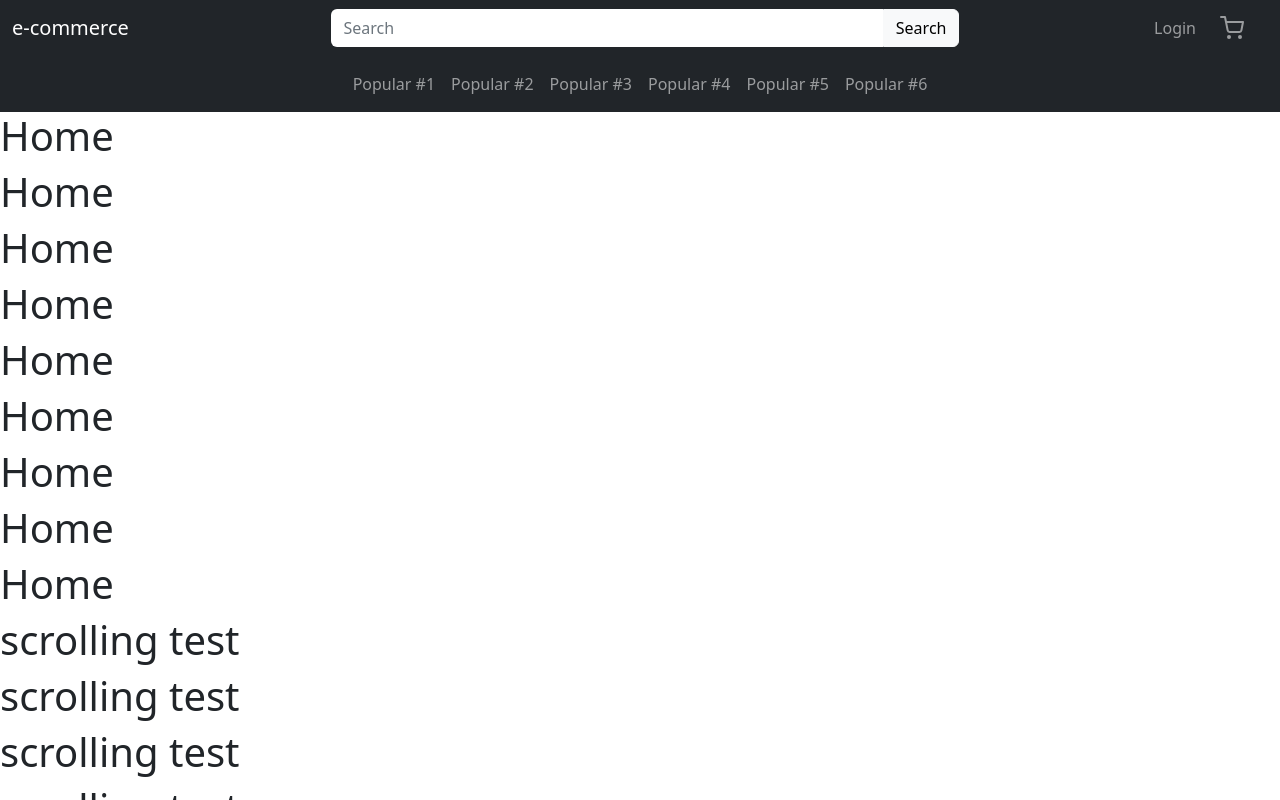
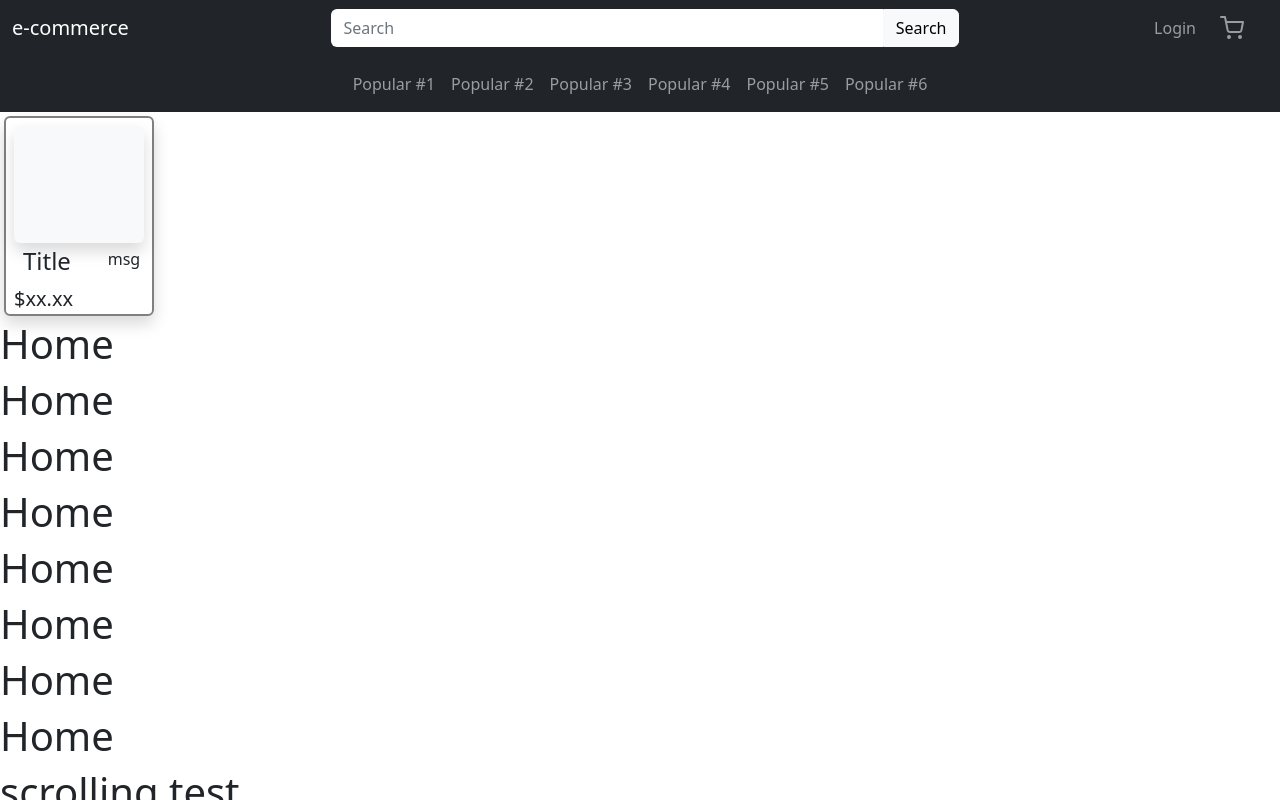
Before and after one commit to dtchitt/e-commerce-website, a React (Create React App) app: page / in a window 1280 px wide. Shown: the top 800 px of the page. Built offline with nearby package versions, Linux system fonts and the light colour scheme.

Commit message:
created a simple product card layout to be displayed in a list form

```diff
--- a/package.json
+++ b/package.json
@@ -17,8 +17,7 @@
     "react-icons": "^4.4.0",
     "react-router-bootstrap": "^0.26.2",
     "react-router-dom": "^6.3.0",
-    "react-scripts": "5.0.1",
-    "typescript": "^4.7.4",
+    "react-scripts": "^5.0.1",
     "web-vitals": "^2.1.4"
   },
   "scripts": {
@@ -46,6 +45,7 @@
     ]
   },
   "devDependencies": {
-    "@types/react-router-bootstrap": "^0.24.5"
+    "@types/react-router-bootstrap": "^0.24.5",
+    "typescript": "^4.8.2"
   }
 }
--- a/src/components/pages/Home.tsx
+++ b/src/components/pages/Home.tsx
@@ -1,7 +1,9 @@
+import ProductCard from "../product-views/ProductCard";
+
 function Home() {
 	return (
 		<div>
-			<h1>Home</h1>
+			<ProductCard />
 			<h1>Home</h1>
 			<h1>Home</h1>
 			<h1>Home</h1>
--- /dev/null
+++ b/src/components/product-views/ProductCard.css
@@ -0,0 +1,13 @@
+#card{
+    width:150px;
+    height: 200px;
+    border: 2px solid grey;
+}
+
+.image-container{
+    width: 100%;
+    height: 65%;
+}
+
+.grow { transition: all .2s ease-in-out; }
+.grow:hover { transform: scale(1.1); }
--- /dev/null
+++ b/src/components/product-views/ProductCard.tsx
@@ -0,0 +1,26 @@
+import 'bootstrap/dist/css/bootstrap.min.css';
+import './ProductCard.css';
+
+function ProductCard(){
+  return(
+      <div id="card" className="container-fluid shadow m-1 p-2 text-center rounded">
+        <div className="row mx-auto image-container shadow bg-light rounded grow">
+        </div>
+        <div className="row mt-1">
+          <div className="col-7">
+            <h4>Title</h4>
+          </div>
+          <div className="col-5">
+            <p>msg</p>
+          </div>
+        </div>
+        <div className="row">
+          <div className="col-5">
+            <h5>$xx.xx</h5>
+          </div>
+        </div>
+      </div>
+  );
+
+}
+export default ProductCard;
```
Also changed, not shown: 1 other file (tests, documents, lock files or other folders).
